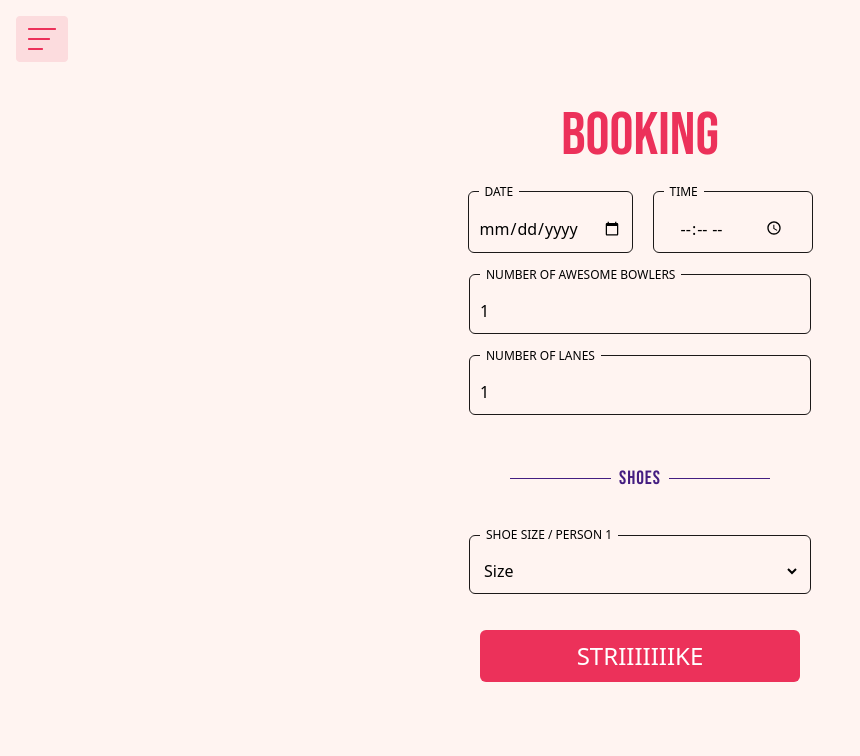
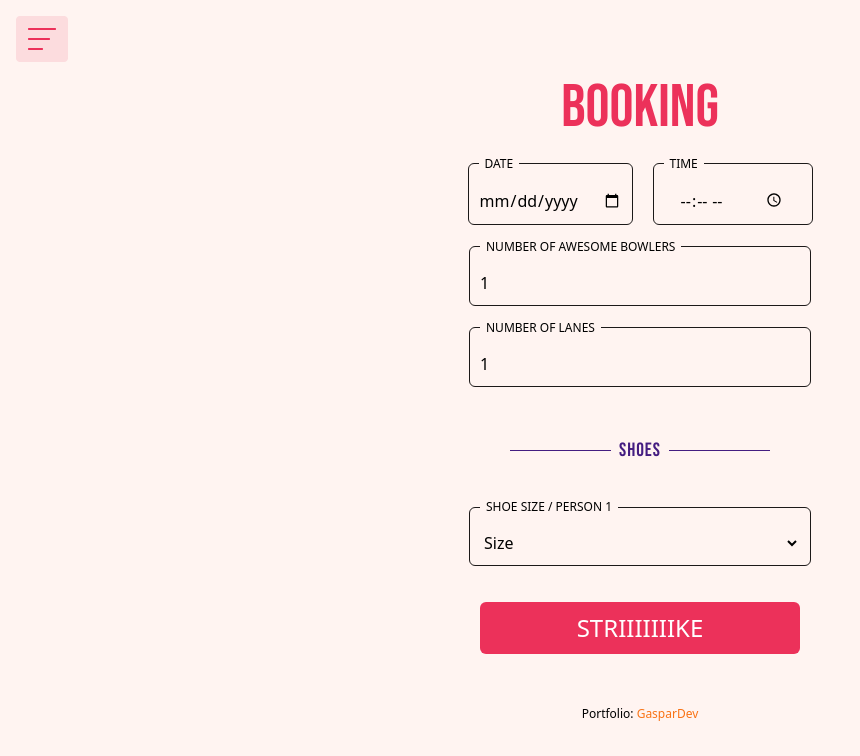
Before and after one commit to Gaspardious/Strajk-bowling, a React (Vite) app in the folder Strajk-bowling/: page /booking in a window 1280 px wide. Shown: the top 756 px of the page, without its empty margins (0-860 px from the left). Built offline with nearby package versions, Linux system fonts and the light colour scheme.

Commit message:
links to portfolio added

```diff
--- a/Strajk-bowling/src/Pages/Booking/Booking.tsx
+++ b/Strajk-bowling/src/Pages/Booking/Booking.tsx
@@ -213,7 +213,18 @@ const Booking = () => {
           </div>
 
         </form>
-      </div>
+        <p className="text-black text-xs mt-10">
+          Portfolio: <a
+            href="https://gaspardev.com/"
+            target="_blank"
+            rel="noopener noreferrer"
+            className="text-orange-500 hover:underline pt-2 text-xs"
+          >
+          GasparDev
+        </a>
+      </p>
+    </div>
+
     </div>
   );
 };
```
